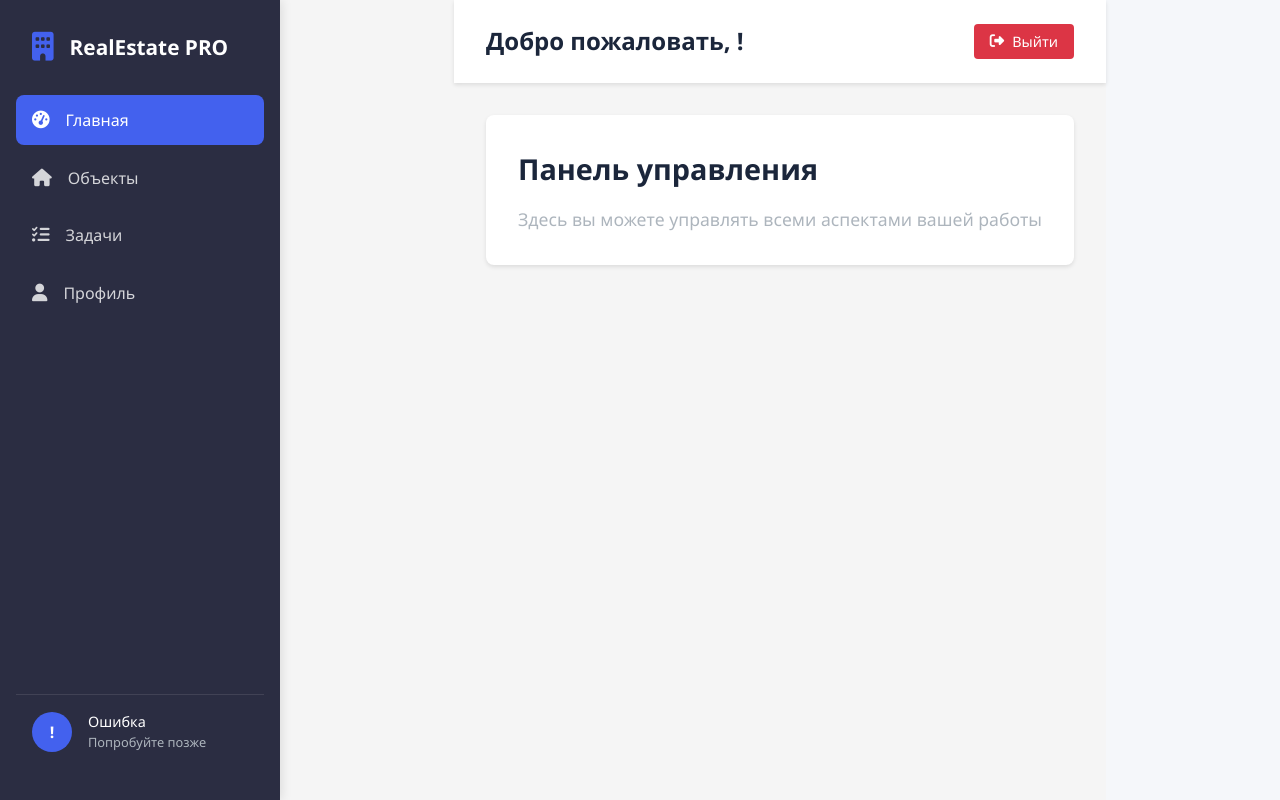
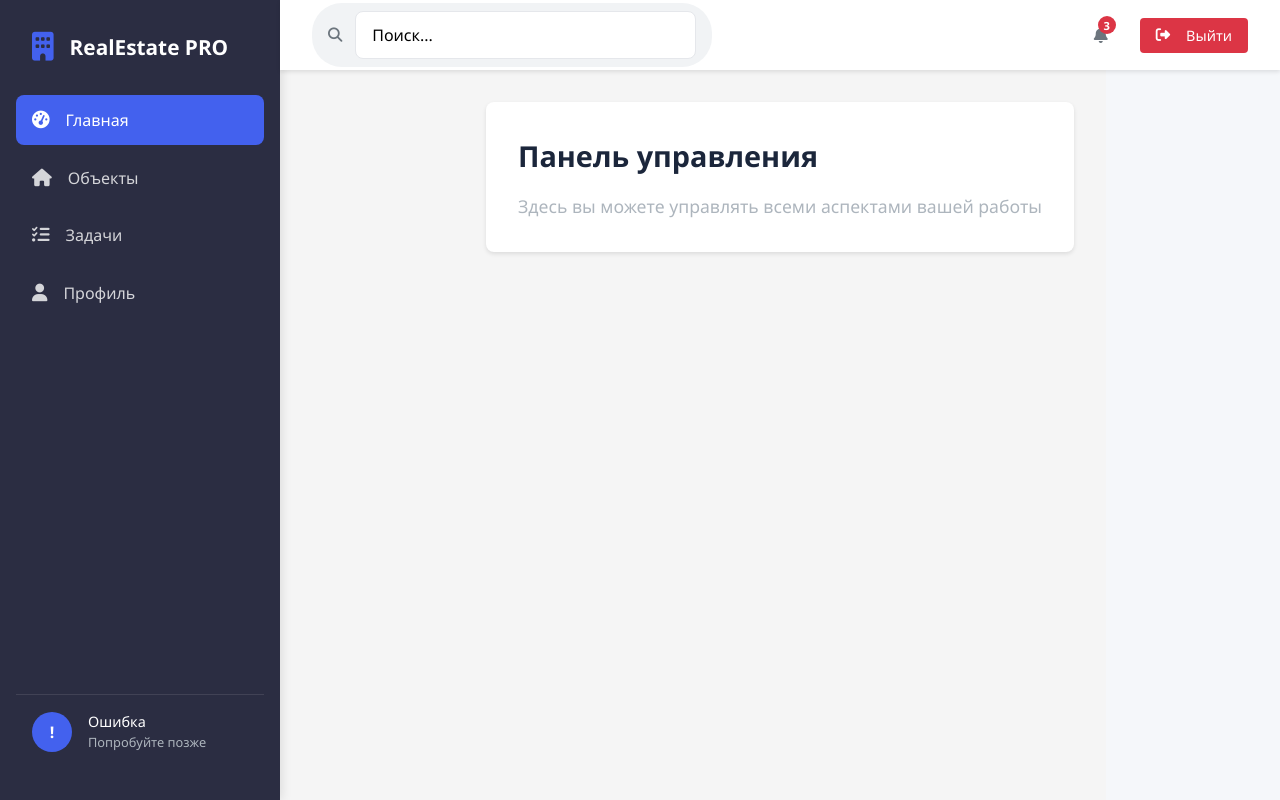
Before and after one commit to SerUKalinin/frontend, a React (Vite) app: page /dashboard in a window 1280 px wide. Built offline with nearby package versions, Linux system fonts and the light colour scheme; no server answers; sample sign-in values are in the browser's storage.

Commit message:
Полноценный хедер с тремя основными компонентами: Строка поиска слева Колокольчик уведомлений с выпадающим списком Кнопка выхода

```diff
--- /dev/null
+++ b/src/components/Header/Header.css
@@ -0,0 +1,46 @@
+.header {
+    display: flex;
+    justify-content: space-between;
+    align-items: center;
+    padding: 1rem 2rem;
+    background-color: white;
+    box-shadow: 0 2px 4px rgba(0, 0, 0, 0.1);
+    height: 70px;
+    position: fixed;
+    top: 0;
+    right: 0;
+    left: 280px;
+    z-index: 100;
+    transition: left 0.3s;
+}
+
+.header-left {
+    flex: 1;
+    margin-right: 2rem;
+}
+
+.header-right {
+    display: flex;
+    align-items: center;
+    gap: 1.5rem;
+}
+
+@media (max-width: 992px) {
+    .header {
+        left: 80px;
+    }
+}
+
+@media (max-width: 768px) {
+    .header {
+        padding: 1rem;
+    }
+
+    .header-left {
+        margin-right: 1rem;
+    }
+
+    .header-right {
+        gap: 1rem;
+    }
+}
--- /dev/null
+++ b/src/components/Header/Header.jsx
@@ -0,0 +1,21 @@
+import React from 'react';
+import SearchBar from './SearchBar';
+import NotificationBell from './NotificationBell';
+import LogoutButton from './LogoutButton';
+import './Header.css';
+
+const Header = () => {
+    return (
+        <header className="header">
+            <div className="header-left">
+                <SearchBar />
+            </div>
+            <div className="header-right">
+                <NotificationBell />
+                <LogoutButton />
+            </div>
+        </header>
+    );
+};
+
+export default Header;
--- /dev/null
+++ b/src/components/Header/LogoutButton.css
@@ -0,0 +1,32 @@
+.logout-button {
+    display: flex;
+    align-items: center;
+    gap: 0.5rem;
+    padding: 0.5rem 1rem;
+    background-color: transparent;
+    color: #6c757d;
+    border: 1px solid #dee2e6;
+    border-radius: 6px;
+    cursor: pointer;
+    transition: all 0.3s;
+}
+
+.logout-button:hover {
+    background-color: #f8f9fa;
+    color: var(--danger, #dc3545);
+    border-color: var(--danger, #dc3545);
+}
+
+.logout-text {
+    font-size: 0.9rem;
+}
+
+@media (max-width: 576px) {
+    .logout-text {
+        display: none;
+    }
+
+    .logout-button {
+        padding: 0.5rem;
+    }
+}
--- /dev/null
+++ b/src/components/Header/LogoutButton.jsx
@@ -0,0 +1,24 @@
+import React from 'react';
+import { useAuth } from '../../hooks/useAuth';
+import './LogoutButton.css';
+
+const LogoutButton = () => {
+    const { logout } = useAuth();
+
+    const handleLogout = async () => {
+        try {
+            await logout();
+        } catch (error) {
+            console.error('Ошибка при выходе:', error);
+        }
+    };
+
+    return (
+        <button className="logout-button" onClick={handleLogout} title="Выйти">
+            <i className="fas fa-sign-out-alt"></i>
+            <span className="logout-text">Выйти</span>
+        </button>
+    );
+};
+
+export default LogoutButton;
--- /dev/null
+++ b/src/components/Header/NotificationBell.css
@@ -0,0 +1,116 @@
+.notification-container {
+    position: relative;
+}
+
+.notification-bell {
+    background: none;
+    border: none;
+    padding: 0.5rem;
+    cursor: pointer;
+    position: relative;
+    color: #6c757d;
+    transition: color 0.3s;
+}
+
+.notification-bell:hover {
+    color: var(--primary, #4361ee);
+}
+
+.notification-badge {
+    position: absolute;
+    top: 0;
+    right: 0;
+    background: var(--danger, #dc3545);
+    color: white;
+    border-radius: 50%;
+    width: 18px;
+    height: 18px;
+    font-size: 0.7rem;
+    display: flex;
+    align-items: center;
+    justify-content: center;
+    font-weight: bold;
+}
+
+.notifications-dropdown {
+    position: absolute;
+    top: calc(100% + 10px);
+    right: -10px;
+    background: white;
+    border-radius: 8px;
+    box-shadow: 0 4px 12px rgba(0, 0, 0, 0.15);
+    width: 320px;
+    z-index: 1000;
+}
+
+.notifications-header {
+    padding: 1rem;
+    border-bottom: 1px solid #e9ecef;
+    display: flex;
+    justify-content: space-between;
+    align-items: center;
+}
+
+.notifications-header h3 {
+    margin: 0;
+    font-size: 1rem;
+    color: #495057;
+}
+
+.mark-all-read {
+    background: none;
+    border: none;
+    color: var(--primary, #4361ee);
+    font-size: 0.8rem;
+    cursor: pointer;
+    padding: 0;
+}
+
+.mark-all-read:hover {
+    text-decoration: underline;
+}
+
+.notifications-list {
+    max-height: 400px;
+    overflow-y: auto;
+}
+
+.notification-item {
+    padding: 1rem;
+    display: flex;
+    align-items: flex-start;
+    gap: 1rem;
+    border-bottom: 1px solid #e9ecef;
+    transition: background-color 0.3s;
+}
+
+.notification-item:hover {
+    background-color: #f8f9fa;
+}
+
+.notification-item i {
+    color: var(--primary, #4361ee);
+    font-size: 1.2rem;
+}
+
+.notification-content {
+    flex: 1;
+}
+
+.notification-content p {
+    margin: 0 0 0.3rem 0;
+    font-size: 0.9rem;
+    color: #495057;
+}
+
+.notification-time {
+    font-size: 0.8rem;
+    color: #adb5bd;
+}
+
+.no-notifications {
+    padding: 2rem;
+    text-align: center;
+    color: #adb5bd;
+    font-size: 0.9rem;
+}
--- /dev/null
+++ b/src/components/Header/NotificationBell.jsx
@@ -0,0 +1,62 @@
+import React, { useState } from 'react';
+import './NotificationBell.css';
+
+const NotificationBell = () => {
+    const [notificationCount, setNotificationCount] = useState(3);
+    const [showNotifications, setShowNotifications] = useState(false);
+
+    const toggleNotifications = () => {
+        setShowNotifications(!showNotifications);
+    };
+
+    return (
+        <div className="notification-container">
+            <button
+                className="notification-bell"
+                onClick={toggleNotifications}
+                title="Уведомления"
+            >
+                <i className="fas fa-bell"></i>
+                {notificationCount > 0 && (
+                    <span className="notification-badge">
+                        {notificationCount > 99 ? '99+' : notificationCount}
+                    </span>
+                )}
+            </button>
+
+            {showNotifications && (
+                <div className="notifications-dropdown">
+                    <div className="notifications-header">
+                        <h3>Уведомления</h3>
+                        {notificationCount > 0 && (
+                            <button
+                                className="mark-all-read"
+                                onClick={() => setNotificationCount(0)}
+                            >
+                                Отметить все как прочитанные
+                            </button>
+                        )}
+                    </div>
+                    <div className="notifications-list">
+                        {notificationCount === 0 ? (
+                            <div className="no-notifications">
+                                Нет новых уведомлений
+                            </div>
+                        ) : (
+                            // Здесь будет список уведомлений
+                            <div className="notification-item">
+                                <i className="fas fa-info-circle"></i>
+                                <div className="notification-content">
+                                    <p>Пример уведомления</p>
+                                    <span className="notification-time">2 мин. назад</span>
+                                </div>
+                            </div>
+                        )}
+                    </div>
+                </div>
+            )}
+        </div>
+    );
+};
+
+export default NotificationBell;
--- /dev/null
+++ b/src/components/Header/SearchBar.css
@@ -0,0 +1,40 @@
+.search-bar {
+    display: flex;
+    align-items: center;
+    background: #f1f3f5;
+    border-radius: 30px;
+    padding: 0.5rem 1rem;
+    width: 100%;
+    max-width: 400px;
+    transition: all 0.3s;
+}
+
+.search-bar:focus-within {
+    background: white;
+    box-shadow: 0 0 0 2px var(--primary, #4361ee);
+}
+
+.search-icon {
+    color: #6c757d;
+    margin-right: 0.8rem;
+    font-size: 0.9rem;
+}
+
+.search-input {
+    border: none;
+    background: transparent;
+    width: 100%;
+    outline: none;
+    font-size: 0.9rem;
+    color: #495057;
+}
+
+.search-input::placeholder {
+    color: #adb5bd;
+}
+
+@media (max-width: 576px) {
+    .search-bar {
+        max-width: none;
+    }
+}
--- /dev/null
+++ b/src/components/Header/SearchBar.jsx
@@ -0,0 +1,27 @@
+import React, { useState } from 'react';
+import './SearchBar.css';
+
+const SearchBar = () => {
+    const [searchQuery, setSearchQuery] = useState('');
+
+    const handleSearch = (e) => {
+        e.preventDefault();
+        // Здесь будет логика поиска
+        console.log('Поисковый запрос:', searchQuery);
+    };
+
+    return (
+        <form className="search-bar" onSubmit={handleSearch}>
+            <i className="fas fa-search search-icon"></i>
+            <input
+                type="text"
+                placeholder="Поиск..."
+                value={searchQuery}
+                onChange={(e) => setSearchQuery(e.target.value)}
+                className="search-input"
+            />
+        </form>
+    );
+};
+
+export default SearchBar;
--- a/src/pages/DashboardPage.css
+++ b/src/pages/DashboardPage.css
@@ -48,6 +48,7 @@
 
 .dashboard-content {
   padding: 2rem;
+  margin-top: 70px; /* Высота хедера */
 }
 
 .welcome-section {
@@ -81,4 +82,12 @@
     gap: 1rem;
     text-align: center;
   }
+
+  .dashboard-content {
+    padding: 1rem;
+  }
+
+  .welcome-section {
+    padding: 1.5rem;
+  }
 }
--- a/src/pages/DashboardPage.jsx
+++ b/src/pages/DashboardPage.jsx
@@ -1,29 +1,24 @@
 import React from 'react';
 import { useAuth } from '../hooks/useAuth';
 import Sidebar from '../components/Sidebar/Sidebar';
+import Header from '../components/Header/Header';
 import './DashboardPage.css';
 
 const DashboardPage = () => {
-    const { user, logout } = useAuth();
+    const { user } = useAuth();
 
     return (
         <div className="dashboard-layout">
             <Sidebar />
-            <main className="dashboard-main">
-                <header className="dashboard-header">
-                    <h1>Добро пожаловать, {user?.username}!</h1>
-                    <button onClick={logout} className="logout-button">
-                        <i className="fas fa-sign-out-alt"></i>
-                        Выйти
-                    </button>
-                </header>
+            <div className="dashboard-main">
+                <Header />
                 <div className="dashboard-content">
                     <div className="welcome-section">
                         <h2>Панель управления</h2>
                         <p>Здесь вы можете управлять всеми аспектами вашей работы</p>
                     </div>
                 </div>
-            </main>
+            </div>
         </div>
     );
 };
```
